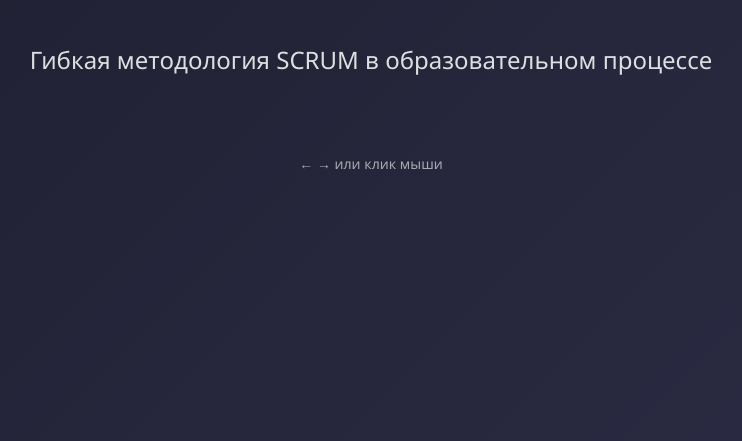
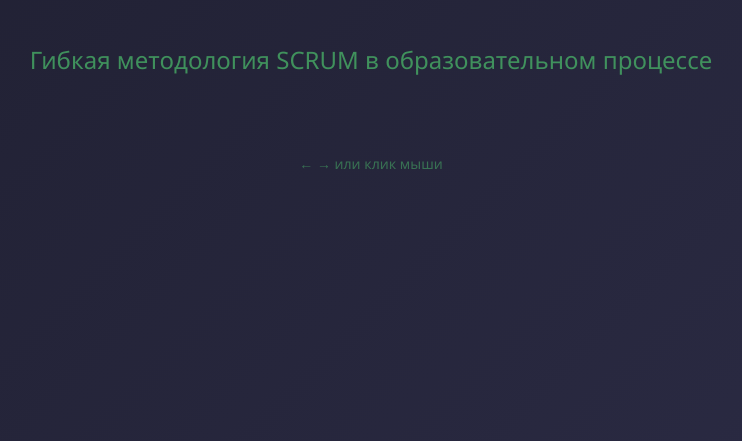
Before and after one commit to vichnya/IT-Project-Management-for-corporate-training, a plain HTML site: page index.html in a window 1280 px wide. Shown: the part 359-800 px from the top of the page, without its empty margins (269-1011 px from the left). Drawn offline with Linux system fonts and the light colour scheme.

```diff
--- a/style.css
+++ b/style.css
@@ -6,7 +6,7 @@ body {
     margin: 0;
     font-family: "Segoe UI", Arial, sans-serif;
     background: linear-gradient(135deg, #1e1e2f, #2b2b44);
-    color: #ffffff;
+    color: #45a463;
     overflow: hidden;
 }
 
```
